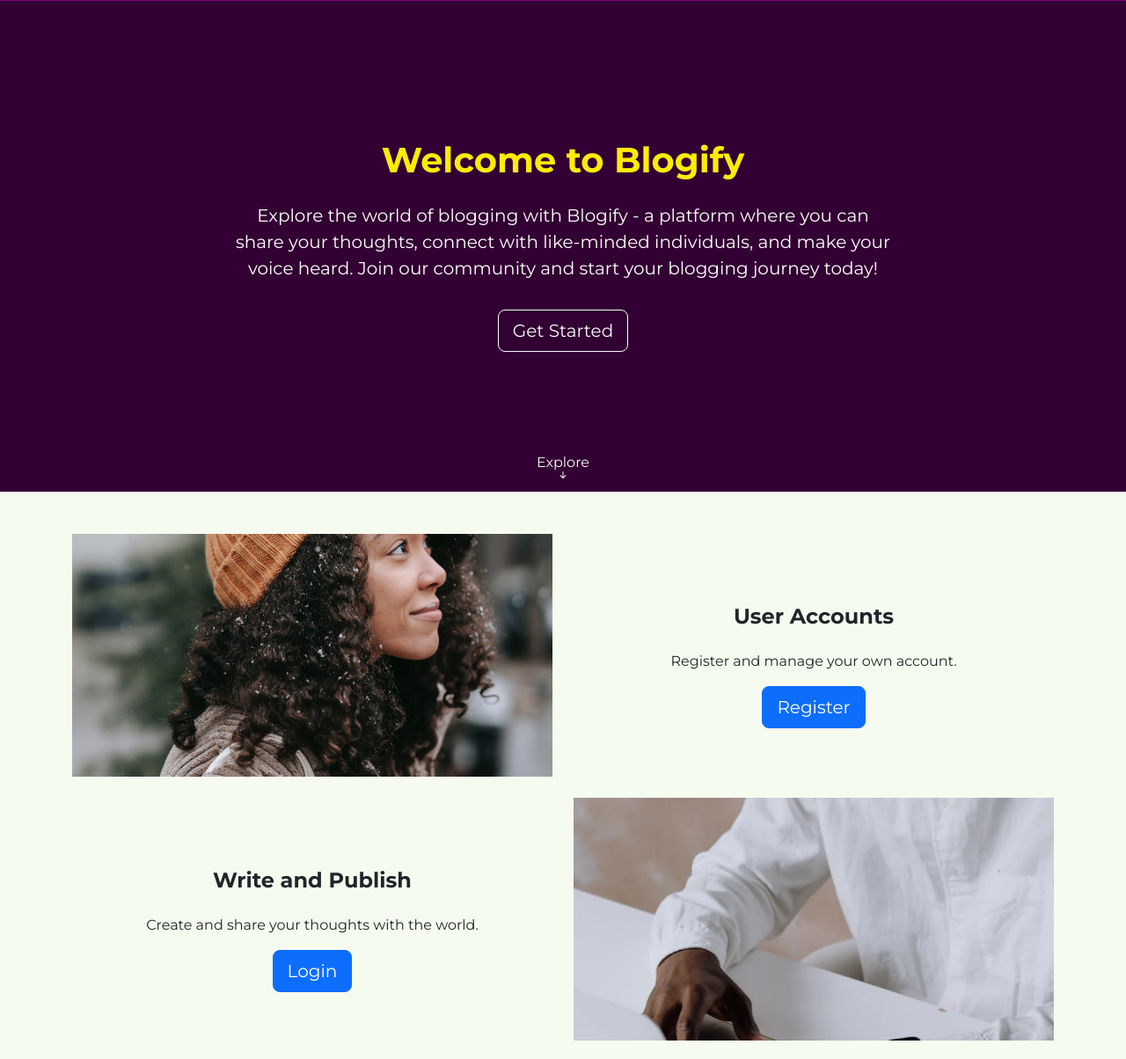
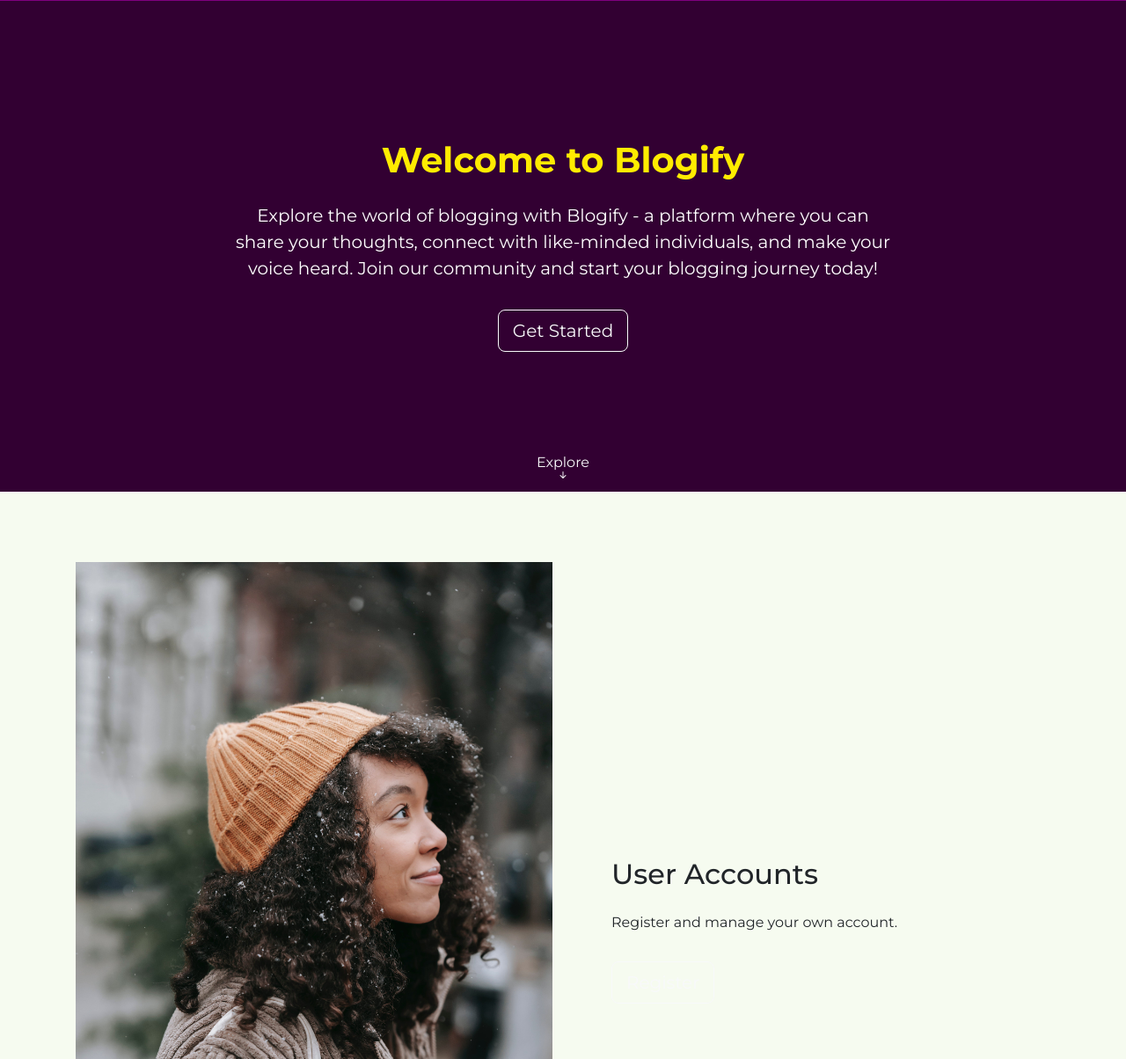
Before and after one commit to emmy3000/Blogify, a Flask app: page / in a window 1280 px wide. Shown: the part 55-1259 px from the top of the page at 88% size. Run offline with Flask 3, Linux system fonts and the light colour scheme; parts of the project's set-up code (start-up, migrations or seed data) failed here and were passed over; some libraries are stand-ins or nearby versions.

Commit message:
Refactor main section concerning the project's key features in the HTML landing page template and CSS style sheet

```diff
--- a/blogify_app/static/main.css
+++ b/blogify_app/static/main.css
@@ -143,15 +143,38 @@ h1, h2, h3, h4, h5, h6 {
   }
 }
 
-.feature-image-container {
-    height: 240px;
-    object-fit: cover;
-    margin: 0 auto;
+/*
+* Steps Section
+*/
+.steps {
+  padding-top: 40px;
+  padding-bottom: 40px;
+}
+
+.steps__section-thumbnail {
+  height: 240px;
+  object-fit: cover;
+  margin: 0 auto;
 }
 
 .steps__content-width {
   max-width: 456px;
   margin: 0 auto;
+}
+
+.steps--background {
+  background-color: #FEF8F9;
+}
+
+@media (min-width: 544px) {
+  .steps {
+    padding-top: 80px;
+    padding-bottom: 80px;
+  }
+
+  .steps__section-thumbnail {
+    height: auto;
+  }
 }
 
 .testimonial-content {
--- a/blogify_app/templates/landing_page.html
+++ b/blogify_app/templates/landing_page.html
@@ -98,54 +98,67 @@
             </section>
             <!-- Hero section end-->
 
+            <a id="scroll-down"></a>
            <!-- Feature Section -->
-            <section class="py-5">
-                <div class="container text-center">
+            <section class="steps container-custom">
 
                     <!-- Feature 1 - User Accounts -->
                     <div class="row">
-                        <div class="col-12 col-sm-6 d-md-flex justify-content-md-ceneter">
+                        <div class="col-12 col-sm-6 d-md-flex justify-content-md-center">
                             <img src="{{ url_for('static', filename='img/user_accounts_image.jpg') }}"
                                  alt="User Accounts" width="553" height="746"
-                                 class="img-fluid pb-4 feature-image-container"
+                                 class="img-fluid pb-4 steps__section-thumbnail"
                                  loading="lazy"
                             >
                         </div>
 
-                        <div class="col-12 col-sm-6 align-self-center justify-content-md-ceneter">
+                        <div class="col-12 col-sm-6 align-self-center justify-content-md-center">
+
                             <div class="steps__content-width">
-                                <h4 class="fw-bold mb-4">User Accounts</h4>
-                                <p>Register and manage your own account.</p>
-                                <a class="btn btn-primary btn-lg" href="{{ url_for('users.register') }}">Register</a>
+                                <h1 class="h2 mb-4">User Accounts</h1>
+                                <p class="mb-4">Register and manage your own account.</p>
+                                <a href="{{ url_for('users.register') }}"
+                                   class="hero__btn mt-2 btn btn-lg btn-outline-light" role="button">Register</a>
                             </div>
                         </div>
                     </div>
 
+            </section>
+
+            <section class="steps steps--background">
                 <!-- Feature 2 - Write and Publish -->
+                    <div class="container-custom">
+
                         <div class="row">
-                        <div class="col-12 col-sm-6 d-md-flex justify-content-md-ceneter order-sm-1">
+                            <div class="col-12 col-sm-6 d-md-flex justify-content-md-center order-sm-1">
                                 <img src="{{ url_for('static', filename='img/write_publish_image.jpg') }}"
                                      alt="Write and Publish" width="553" height="746"
-                                 class="img-fluid pb-4 feature-image-container"
+                                     class="img-fluid pb-4 steps__section-thumbnail"
                                      loading="lazy"
                                 >
                             </div>
 
-                        <div class="col-12 col-sm-6 align-self-center justify-content-md-ceneter">
+                            <div class="col-12 col-sm-6 align-self-center justify-content-md-center">
                                 <div class="steps__content-width">
-                                <h4 class="fw-bold mb-4">Write and Publish</h4>
-                                <p>Create and share your thoughts with the world.</p>
-                                <a class="btn btn-primary btn-lg" href="{{ url_for('users.login') }}">Login</a>
+                                    <h1 class="h2 mb-4">Write and Publish</h1>
+                                    <p class="mb-4">Create and share your thoughts with the world.</p>
+                                    <a href="{{ url_for('users.login') }}"
+                                       class="hero__btn mt-2 btn btn-lg btn-outline-light" role="button">Login</a>
+                                </div>
                             </div>
                         </div>
                     </div>
 
+            </section>
+
+            <section class="steps container-custom">
                 <!-- Feature 3 - Engage with Community -->
+
                     <div class="row">
-                        <div class="col-12 col-sm-6 d-md-flex justify-content-md-ceneter">
+                        <div class="col-12 col-sm-6 d-md-flex justify-content-md-center">
                             <img src="{{ url_for('static', filename='img/engage_community_image.jpg') }}"
                                  alt="Engage with Community" width="553" height="746"
-                                 class="img-fluid pb-4 feature-image-container"
+                                 class="img-fluid pb-4 steps__section-thumbnail"
                                  loading="lazy"
                             >
                         </div>
@@ -154,11 +167,10 @@
                             <div class="steps__content-width">
                                 <h4 class="fw-bold mb-4">Engage with Community</h4>
                                 <p>Connect with other bloggers and readers.</p>
-                                <a class="btn btn-primary btn-lg" href="{{ url_for('main.home') }}">View Posts</a>
+                                <a href="{{ url_for('main.home') }}"
+                                   class="hero__btn mt-2 btn btn-lg btn-outline-light" role="button">View Posts</a>
                             </div>
                         </div>
-                    </div>
-
                     </div>
             </section>
 
```
Lines whose indentation alone changed are shown as unchanged.
